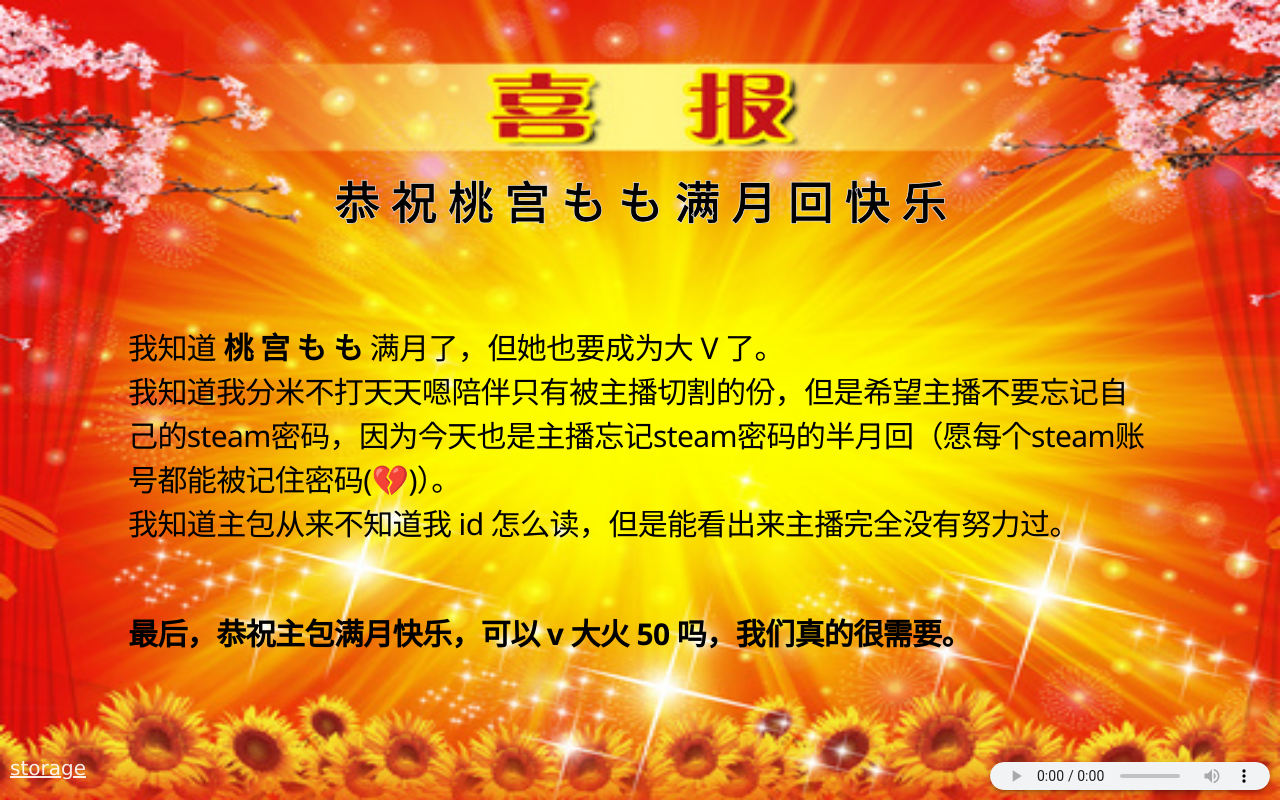
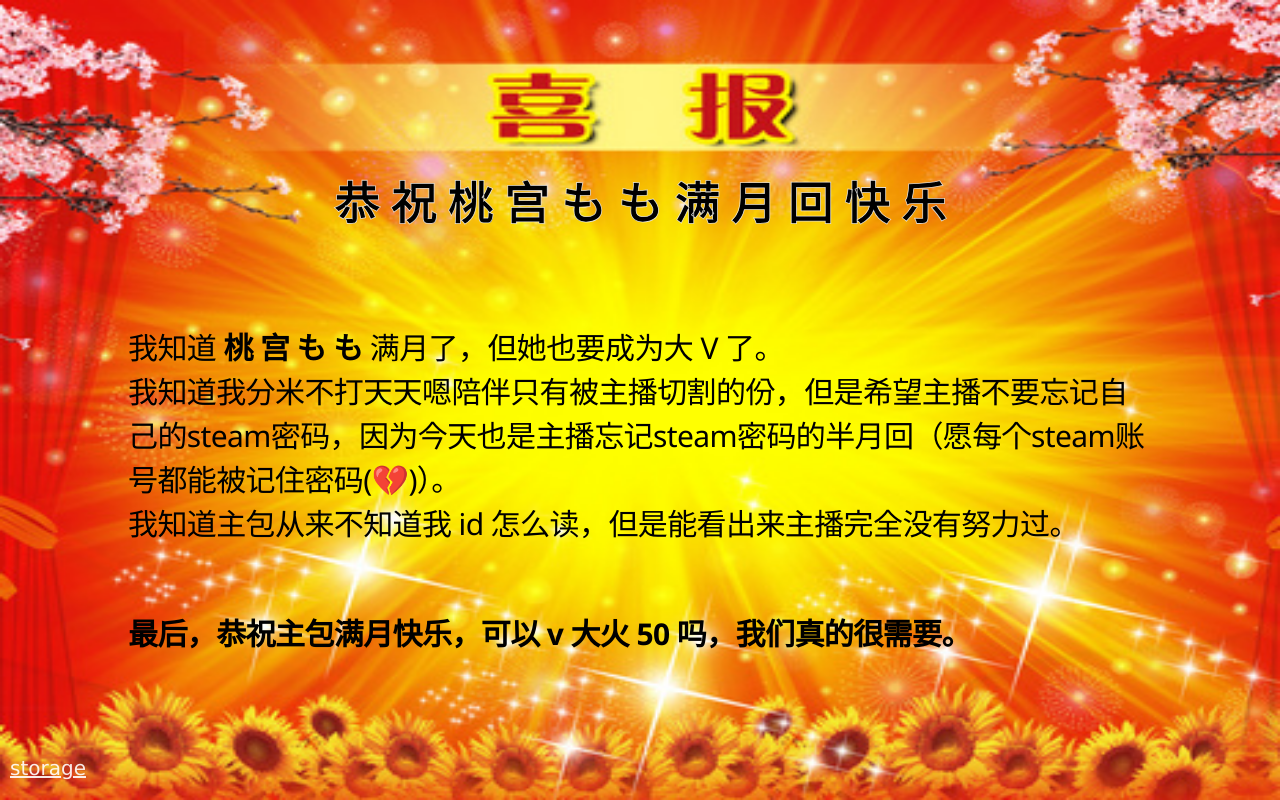
Before and after one commit to sccccchallz/momo, a plain HTML site: page index.html in a window 1280 px wide. Drawn offline with Linux system fonts and the light colour scheme.

Commit message:
Update index.html

```diff
--- a/index.html
+++ b/index.html
@@ -23,6 +23,7 @@
   </main>
   <a href="https://alist.shelz.cyou">storage</a>
   <!-- <a href="music.html">庆祝音乐</a> -->
-  <audio src="background_music.mp3" loop="loop" controls="controls" autoplay="autoplay"></audio>
+  <embed src="background_music.mp3" HIDDEN="TRUE" AUTOSTART="TRUE"></embed>
+  <!-- <audio src="background_music.mp3" loop="loop" controls="controls" autoplay="autoplay"></audio> -->
 </body>
 </html>
```
